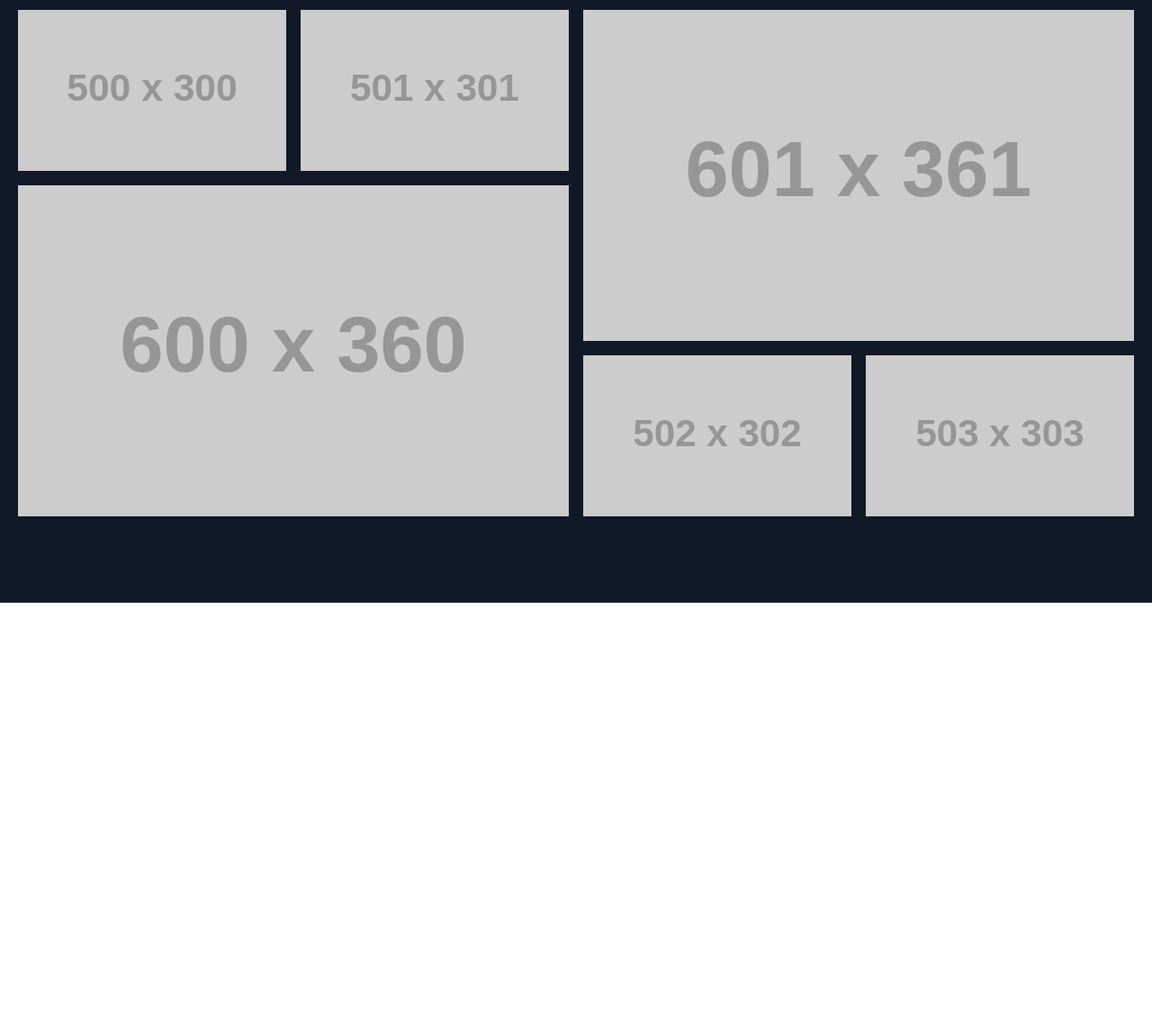
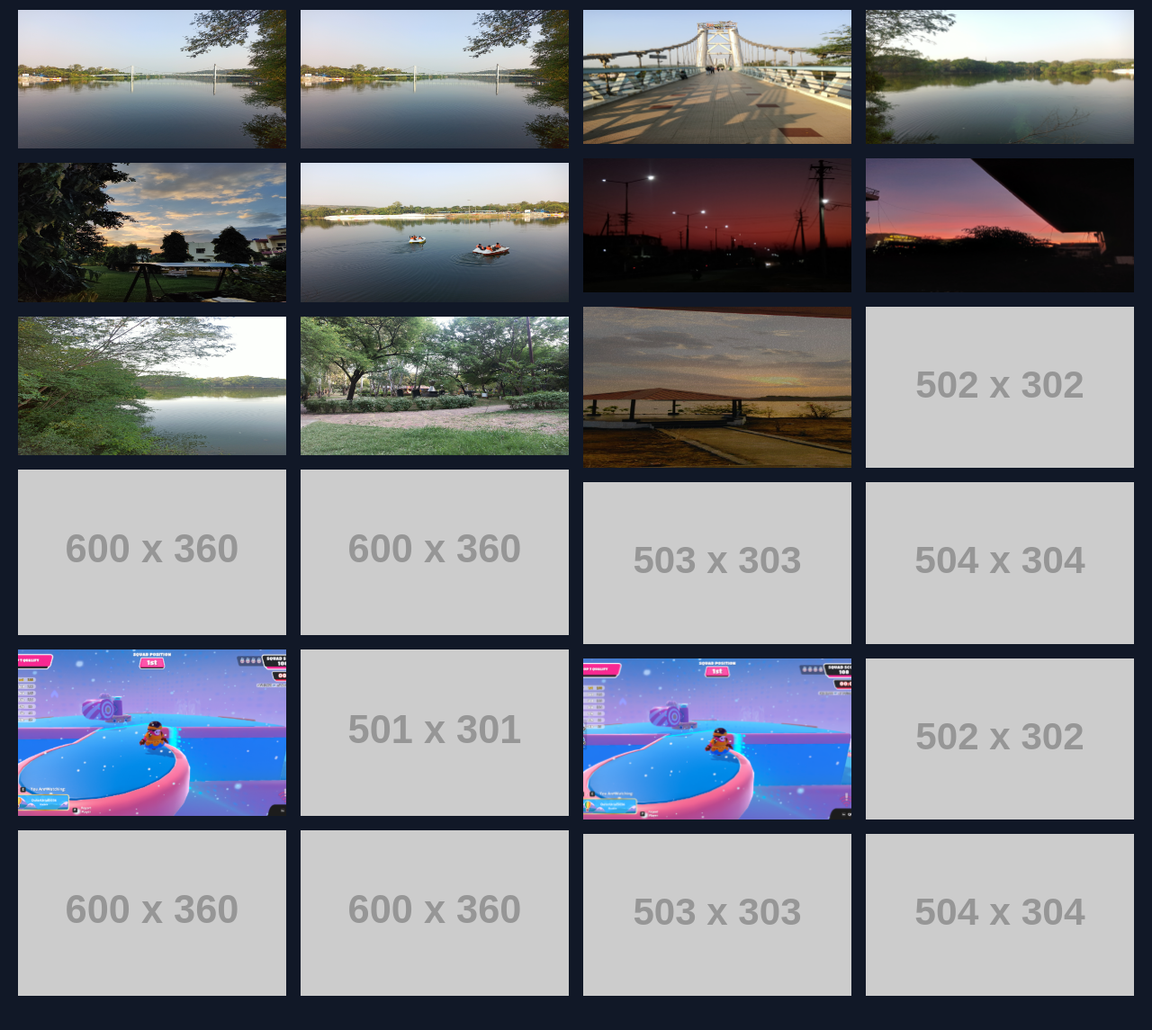
Before and after one commit to DragSama94/webproject, a plain HTML site: page gallery.html in a window 1280 px wide. Shown: the part 381-1526 px from the top of the page at 90% size. Before the commit the page ends 1051 px from the top, so only its background shows below. Drawn offline with nearby package versions, Linux system fonts and the light colour scheme; placeholder pictures from the web are drawn by us.

Commit message:
Update gallery.html

```diff
--- a/gallery.html
+++ b/gallery.html
@@ -28,18 +28,57 @@
           <div class="flex flex-wrap md:-m-2 -m-1">
             <div class="flex flex-wrap w-1/2">
               <div class="md:p-2 p-1 w-1/2">
-                <img alt="gallery" class="w-full object-cover h-full object-center block" src="https://dummyimage.com/500x300">
+                <img alt="gallery" class="w-full object-cover h-full object-center block" src="/webproject/600x300_1.png">
+              </div>
+              <div class="md:p-2 p-1 w-1/2">
+                <img alt="gallery" class="w-full object-cover h-full object-center block" src="/webproject/600x300_1.png">
+              </div>
+              <div class="md:p-2 p-1 w-1/2">
+                <img alt="gallery" class="w-full h-full object-cover object-center block" src="/webproject/600x300_2.png">
+              </div>
+              <div class="md:p-2 p-1 w-1/2">
+                <img alt="gallery" class="w-full h-full object-cover object-center block" src="/webproject/600x300_3.png">
+              </div>
+              <div class="md:p-2 p-1 w-1/2">
+                <img alt="gallery" class="w-full object-cover h-full object-center block" src="/webproject/600x300_4.png">
+              </div>
+              <div class="md:p-2 p-1 w-1/2">
+                <img alt="gallery" class="w-full object-cover h-full object-center block" src="/webproject/600x300_5.png">
+              </div>
+              <div class="md:p-2 p-1 w-1/2">
+                <img alt="gallery" class="w-full h-full object-cover object-center block" src="https://dummyimage.com/600x360">
+              </div>
+              <div class="md:p-2 p-1 w-1/2">
+                <img alt="gallery" class="w-full h-full object-cover object-center block" src="https://dummyimage.com/600x360">
+              </div>
+              <div class="md:p-2 p-1 w-1/2">
+                <img alt="gallery" class="w-full object-cover h-full object-center block" src="/bhavya.png">
               </div>
               <div class="md:p-2 p-1 w-1/2">
                 <img alt="gallery" class="w-full object-cover h-full object-center block" src="https://dummyimage.com/501x301">
               </div>
-              <div class="md:p-2 p-1 w-full">
+              <div class="md:p-2 p-1 w-1/2">
+                <img alt="gallery" class="w-full h-full object-cover object-center block" src="https://dummyimage.com/600x360">
+              </div>
+              <div class="md:p-2 p-1 w-1/2">
                 <img alt="gallery" class="w-full h-full object-cover object-center block" src="https://dummyimage.com/600x360">
               </div>
             </div>
             <div class="flex flex-wrap w-1/2">
-              <div class="md:p-2 p-1 w-full">
-                <img alt="gallery" class="w-full h-full object-cover object-center block" src="https://dummyimage.com/601x361">
+              <div class="md:p-2 p-1 w-1/2">
+                <img alt="gallery" class="w-full h-full object-cover object-center block" src="/webproject/600x300_6.png">
+              </div>
+              <div class="md:p-2 p-1 w-1/2">
+                <img alt="gallery" class="w-full object-cover h-full object-center block" src="/webproject/600x300_7.png">
+              </div>
+              <div class="md:p-2 p-1 w-1/2">
+                <img alt="gallery" class="w-full object-cover h-full object-center block" src="/webproject/600x300_8.png">
+              </div>
+              <div class="md:p-2 p-1 w-1/2">
+                <img alt="gallery" class="w-full object-cover h-full object-center block" src="/webproject/600x300_9.png">
+              </div>
+              <div class="md:p-2 p-1 w-1/2">
+                <img alt="gallery" class="w-full h-full object-cover object-center block" src="/webproject/600x300_10.png">
               </div>
               <div class="md:p-2 p-1 w-1/2">
                 <img alt="gallery" class="w-full object-cover h-full object-center block" src="https://dummyimage.com/502x302">
@@ -47,6 +86,21 @@
               <div class="md:p-2 p-1 w-1/2">
                 <img alt="gallery" class="w-full object-cover h-full object-center block" src="https://dummyimage.com/503x303">
               </div>
+              <div class="md:p-2 p-1 w-1/2">
+                <img alt="gallery" class="w-full object-cover h-full object-center block" src="https://dummyimage.com/504x304">
+              </div>
+              <div class="md:p-2 p-1 w-1/2">
+                <img alt="gallery" class="w-full h-full object-cover object-center block" src="/gal1.png">
+              </div>
+              <div class="md:p-2 p-1 w-1/2">
+                <img alt="gallery" class="w-full object-cover h-full object-center block" src="https://dummyimage.com/502x302">
+              </div>
+              <div class="md:p-2 p-1 w-1/2">
+                <img alt="gallery" class="w-full object-cover h-full object-center block" src="https://dummyimage.com/503x303">
+              </div>
+              <div class="md:p-2 p-1 w-1/2">
+                <img alt="gallery" class="w-full object-cover h-full object-center block" src="https://dummyimage.com/504x304">
+              </div>
             </div>
           </div>
         </div>
```
